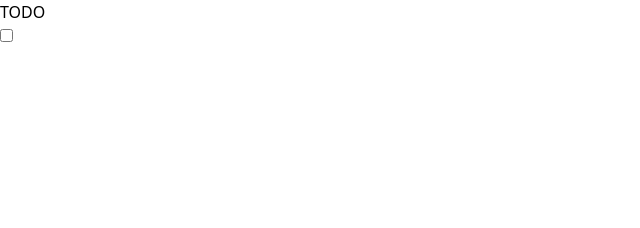
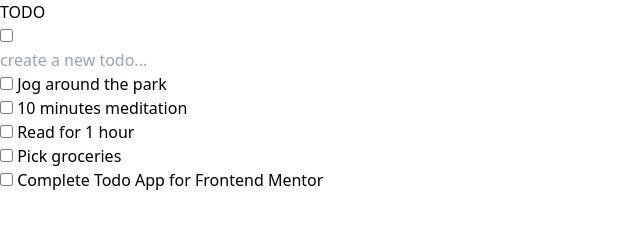
Before and after one commit to MANIZABAYO-Elie/TODO-APP, a website: page public/index.html in a window 1280 px wide. Shown: the whole page, without its empty margins (0-640 px from the left). Drawn offline with Linux system fonts and the light colour scheme.

Commit message:
todo list item added

```diff
--- a/public/index.html
+++ b/public/index.html
@@ -13,11 +13,44 @@
             <label for="theme"></label>
             <input type="checkbox" name="theme" id="theme">
         </div>
-        <div class="add-new-item flex-row">
+    </header>
+    <div class="add-new-item flex-row">
+            <span></span>
+            <input type="text" placeholder="create a new todo..." name="addItem" id="addItem">
+    </div>
+    <section class="content">
+        <ul>
+            <li class="flex">
+               <input type="checkbox" name="todoItem">
+               <label for="item"><span>Jog around the park</span>
+               </label>
+            </li>
+            <li class="flex">
+                <input type="checkbox" name="todoItem">
+                <label for="item"><span>10 minutes meditation</span>
+                </label>
+             </li>
+             <li class="flex">
+                <input type="checkbox" name="todoItem">
+                <label for="item"><span>Read for 1 hour</span>
+                </label>
+             </li>
+             <li class="flex">
+                <input type="checkbox" name="todoItem">
+                <label for="item"><span>Pick groceries</span>
+                </label>
+             </li>
+             <li class="flex">
+                <input type="checkbox" name="todoItem">
+                <label for="item"><span>Complete Todo App for Frontend Mentor</span>
+                </label>
+             </li>
 
-        </div>
 
-    </header>
+         </ul>
+
+    </section>
+
 
 
 </body>
```
